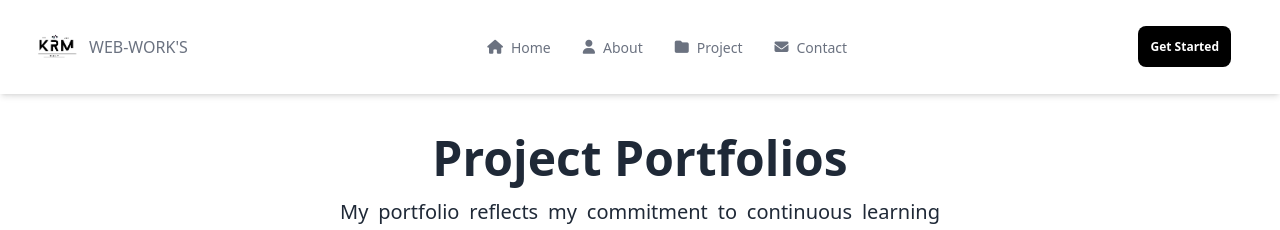
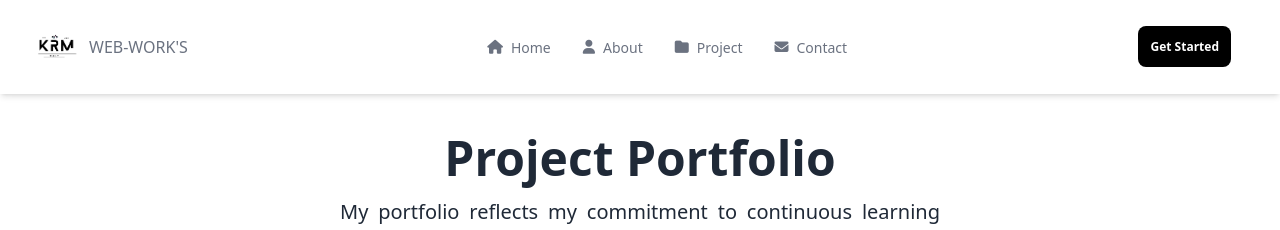
Before and after one commit to Kuze-Dev/Portfolio-Vue, a Vue app in the folder frontend/: page /project in a window 1280 px wide. Shown: the top 230 px of the page. Built offline with nearby package versions, Linux system fonts and the light colour scheme.

Commit message:
asdasdasd

```diff
--- a/frontend/index.html
+++ b/frontend/index.html
@@ -1,10 +1,10 @@
 <!DOCTYPE html>
-<html lang="">
+<html lang="en">
   <head>
     <meta charset="UTF-8">
     <link rel="icon" href="./src/assets/logo.png">
     <meta name="viewport" content="width=device-width, initial-scale=1.0">
-    <title>Portfolio </title>
+    <title>Portfolio</title>
   </head>
   <body>
     <div id="app"></div>
--- a/frontend/src/views/projectView.vue
+++ b/frontend/src/views/projectView.vue
@@ -19,7 +19,7 @@
       <div class="container mx-auto">
         <div class="text-center">
           <h2 class="text-3xl md:text-4xl lg:text-5xl font-bold mb-4">
-            Project Portfolios
+            Project Portfolio
           </h2>
           <div class="lg:w-[50%] xl:w-[50%] px-5 mx-auto" >
           <p class="text-base md:text-lg lg:text-xl text-justify  xl:text-xl text-[14px] ">
```
